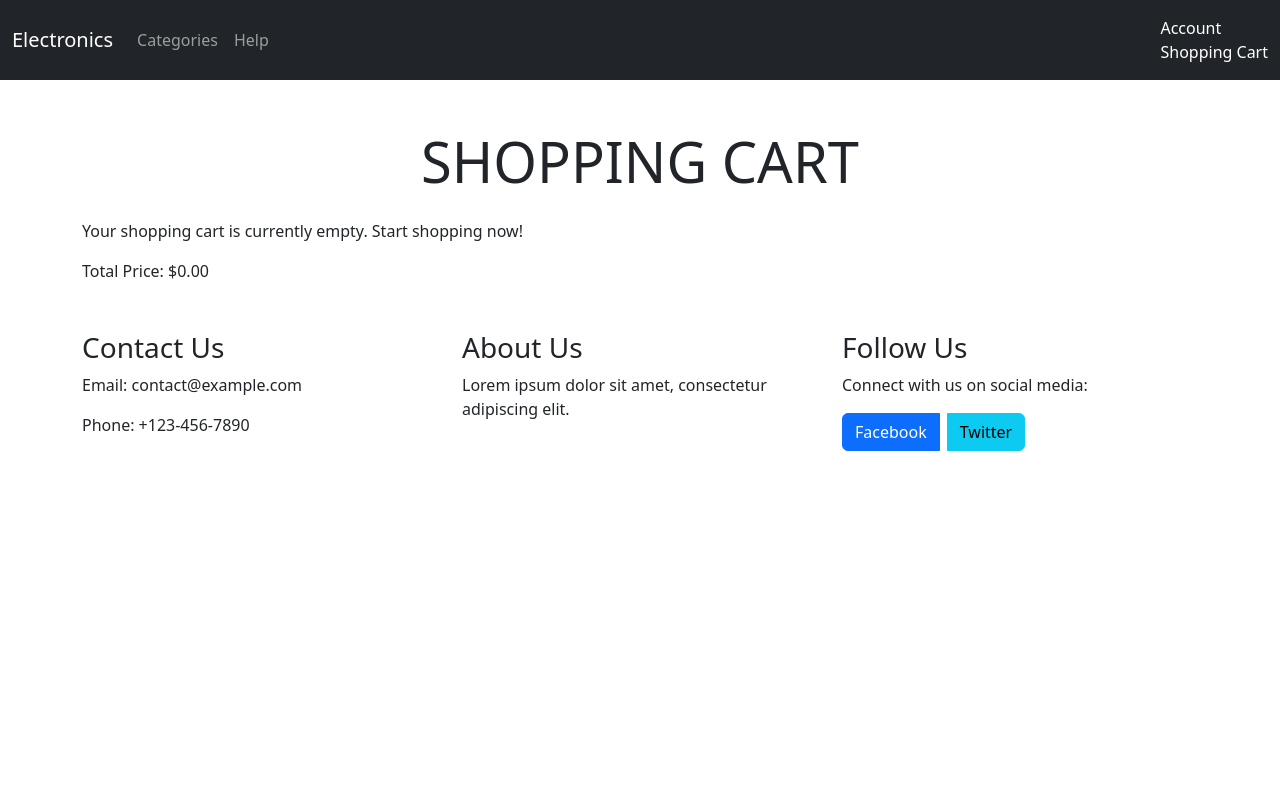
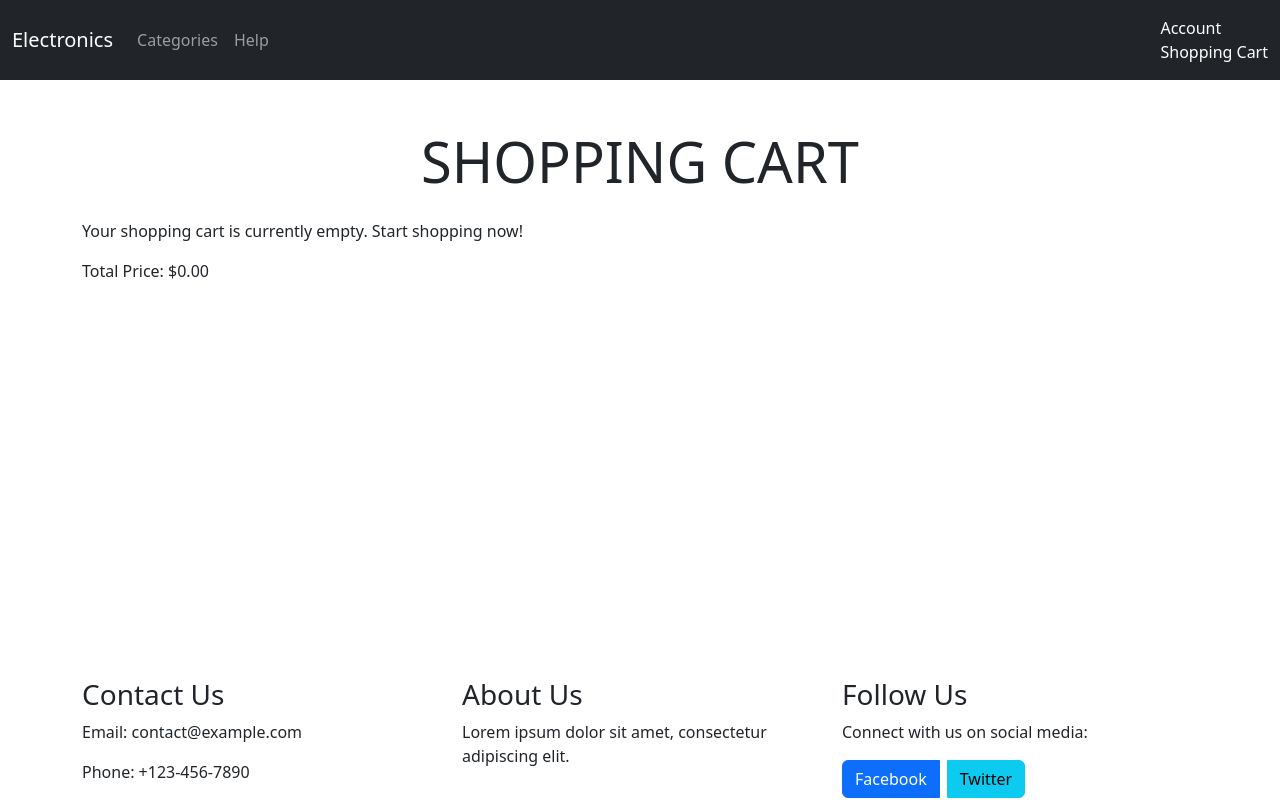
Before and after one commit to AivarasJ7/db, a PHP site: page /views/headerButtons/cart.php in a window 1280 px wide. Run offline with PHP 8.4, Linux system fonts and the light colour scheme.

Commit message:
cart footer

```diff
--- a/views/headerButtons/cart.php
+++ b/views/headerButtons/cart.php
@@ -7,9 +7,21 @@
     <link href="https://cdn.jsdelivr.net/npm/bootstrap@5.3.2/dist/css/bootstrap.min.css" rel="stylesheet"
         integrity="sha384-T3c6CoIi6uLrA9TneNEoa7RxnatzjcDSCmG1MXxSR1GAsXEV/Dwwykc2MPK8M2HN"
         crossorigin="anonymous">
+    <style>
+        body {
+            display: flex;
+            flex-direction: column;
+            min-height: 100vh;
+        }
+
+        main {
+            flex: 1;
+        }
+    </style>
     <title>Shopping Cart</title>
 </head>
-<body>
+
+<body class="d-flex flex-column min-vh-100">
     <nav class="navbar navbar-expand-lg navbar-dark bg-dark">
         <div class="container-fluid">
             <a class="navbar-brand" href="#">Electronics</a>
@@ -20,12 +32,12 @@
             <div class="collapse navbar-collapse justify-content-between" id="navbarNav">
                 <ul class="navbar-nav">
                     <li class="nav-item">
-                    <a class="nav-link" href="../categories/index.php">
+                        <a class="nav-link" href="../categories/index.php">
                             <i class="bi bi-house-door"></i> Categories
                         </a>
                     </li>
                     <li class="nav-item">
-                    <a class="nav-link" href="../headerButtons/help.php">
+                        <a class="nav-link" href="../headerButtons/help.php">
                             <i class="bi bi-question-circle"></i> Help
                         </a>
                     </li>
@@ -41,14 +53,13 @@
             </div>
         </div>
     </nav>
-    <div class="container mt-5">
+    <div class="container mt-5 flex-grow-1">
         <h1 class="mb-4 display-4 text-center text-uppercase">Shopping Cart</h1>
 
         <p>Your shopping cart is currently empty. Start shopping now!</p>
 
         <p>Total Price: $0.00</p>
     </div>
-
     <footer class="mt-5">
         <div class="container">
             <div class="row">
```
